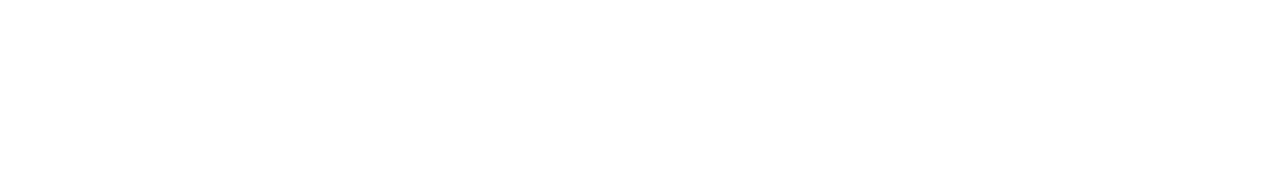
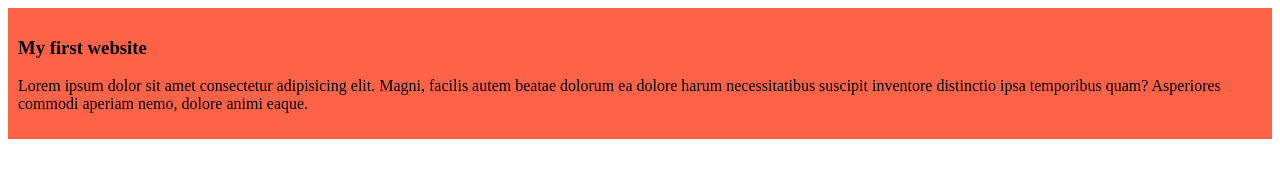
Before and after one commit to r4h4tul/my-simple-website, a plain HTML site: page index.html in a window 1280 px wide. Drawn offline with Linux system fonts and the light colour scheme.

Commit message:
added the first blog

```diff
--- a/index.html
+++ b/index.html
@@ -4,8 +4,12 @@
     <meta charset="UTF-8">
     <meta name="viewport" content="width=device-width, initial-scale=1.0">
     <title>My Simple Website</title>
+    <link rel="stylesheet" href="styles/blog.css">
 </head>
 <body>
-
+    <div>
+        <h3>My first website</h3>
+        <p>Lorem ipsum dolor sit amet consectetur adipisicing elit. Magni, facilis autem beatae dolorum ea dolore harum necessitatibus suscipit inventore distinctio ipsa temporibus quam? Asperiores commodi aperiam nemo, dolore animi eaque.</p>
+    </div>
 </body>
 </html>
--- /dev/null
+++ b/styles/blog.css
@@ -0,0 +1,4 @@
+div{
+   background-color: tomato;
+   padding: 10px;
+}
```
